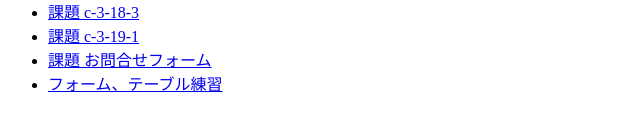
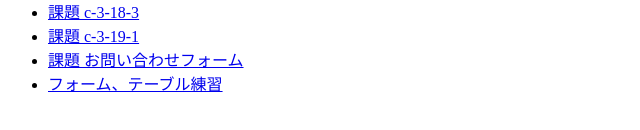
Before and after one commit to itc-s26012/CH03, a plain HTML site: page index.html in a window 1280 px wide. Shown: the part 138-268 px from the top of the page, 0-640 px from the left. Drawn offline with Linux system fonts and the light colour scheme.

Commit message:
誤字修正

```diff
--- a/index.html
+++ b/index.html
@@ -14,7 +14,7 @@
     <li><a href="./c-3-18-2/index.html">課題 c-3-18-2</a></li>
     <li><a href="./c-3-18-3/index.html">課題 c-3-18-3</a></li>
     <li><a href="./c-3-19-1/index.html">課題 c-3-19-1</a></li>
-    <li><a href="./03-form/index.html">課題 お問合せフォーム</a></li>
+    <li><a href="./03-form/index.html">課題 お問い合わせフォーム</a></li>
     <li><a href="./member-management/login.html">フォーム、テーブル練習</a></li>
   </ul>
 </body>
```
